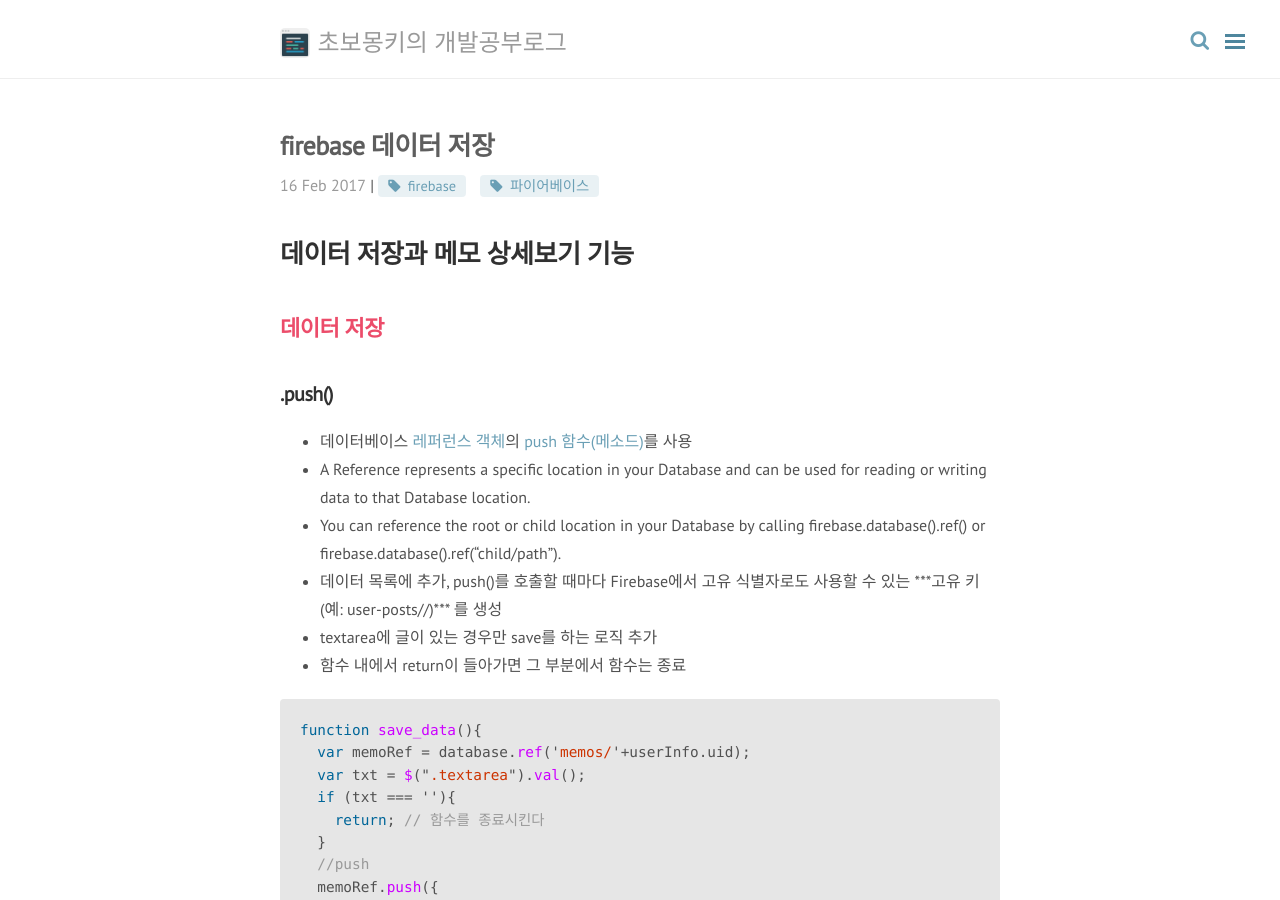
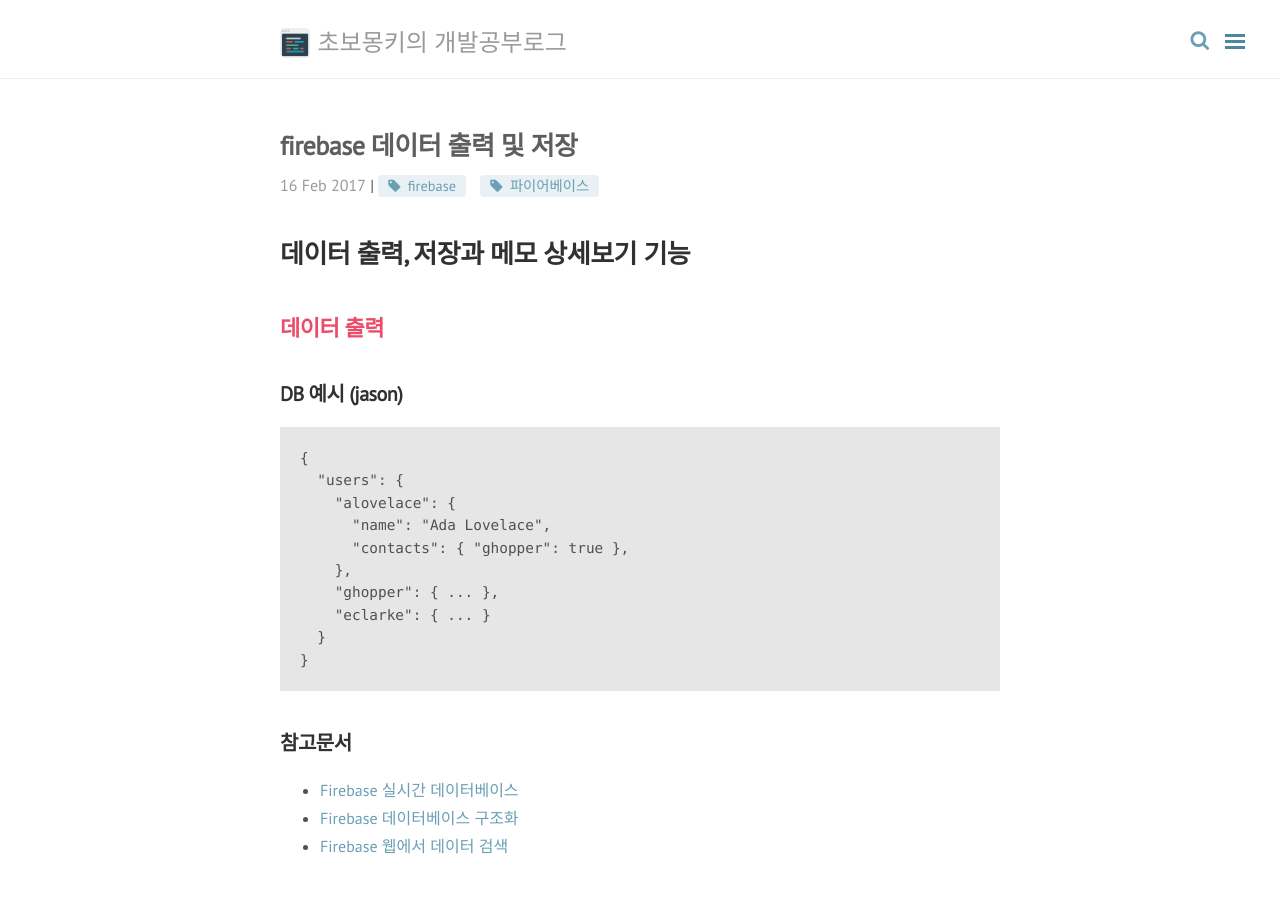
Before and after one commit to wayhome25/wayhome25.github.io, a Jekyll site: the page built from _posts/firebase/2017-02-16-05_firebase_save_print.md, in a window 1280 px wide and 900 px high. Built offline with Jekyll 4.4.1, drawn with Linux system fonts in a browser that asks for light colours; nearby versions of some CDN libraries; comment, search, counter and statistics services are not loaded.

Commit message:
add blog post

````diff
--- a/_posts/firebase/2017-02-16-05_firebase_save_print.md
+++ b/_posts/firebase/2017-02-16-05_firebase_save_print.md
@@ -1,14 +1,41 @@
 ---
 layout: post
-title: firebase 데이터 저장
+title: firebase 데이터 출력 및 저장
 category: firebase
 tags: [firebase, 파이어베이스]
 comments: true
 ---
-# 데이터 저장과 메모 상세보기 기능
+
+# 데이터 출력, 저장과 메모 상세보기 기능
+
+## 데이터 출력
+
+### DB 예시 (jason)
+
+```jason
+{
+  "users": {
+    "alovelace": {
+      "name": "Ada Lovelace",
+      "contacts": { "ghopper": true },
+    },
+    "ghopper": { ... },
+    "eclarke": { ... }
+  }
+}
+```
+
+
+
+### 참고문서
+- [Firebase 실시간 데이터베이스](https://firebase.google.com/docs/database/)
+- [Firebase 데이터베이스 구조화](https://firebase.google.com/docs/database/web/structure-data)
+- [Firebase 웹에서 데이터 검색](https://firebase.google.com/docs/database/web/retrieve-data)
+
 
 ## 데이터 저장
-#### .push()
+
+### .push()
 - 데이터베이스 [레퍼런스 객체](https://firebase.google.com/docs/reference/js/firebase.database.Reference)의 [push 함수(메소드)](https://firebase.google.com/docs/reference/js/firebase.database.Reference#push)를 사용
 - A Reference represents a specific location in your Database and can be used for reading or writing data to that Database location.
 - You can reference the root or child location in your Database by calling firebase.database().ref() or firebase.database().ref("child/path").
@@ -32,10 +59,11 @@ function save_data(){
 ```
 
 ## 데이터 검색 (상세보기 기능)
-#### .ref().once()
+
+### .ref().once()
 - value 이벤트를 사용하여 이벤트 발생 시점에 특정 경로에 있던 내용의 정적 스냅샷을 읽을 수 있습니다.
 - 변경을 수신 대기하지 않고 단순히 데이터의 스냅샷만 필요한 경우가 있습니다. 이후에 변경되지 않는 UI 요소를 초기화할 때가 그 예입니다. 이러한 경우 once() 메소드를 사용하면 시나리오가 단순해집니다. 이 메소드는 한 번 호출된 후 다시 호출되지 않습니다.
 
-#### 참고문서
+### 참고문서
 - [firebase reference](https://firebase.google.com/docs/reference/js/firebase.database.Database)
 - [데이터 검색](https://firebase.google.com/docs/database/web/retrieve-data)
````
Also changed, not shown: _posts/firebase/2017-02-16-04_firebase_data_print.md (deleted, +0 -31 lines), about.md (+4 -4 lines).
